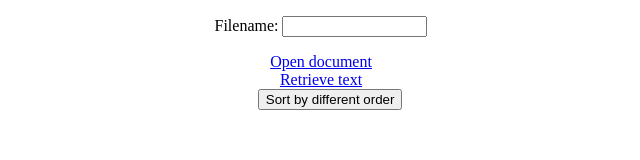
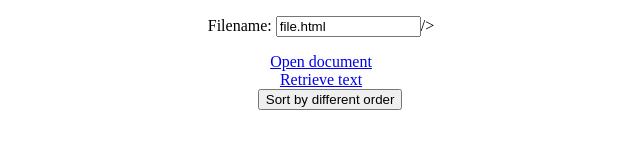
Before and after one commit to RogersCao/rogerscao.github.io, a plain HTML site: page 213/Assignment1/Exercise 3.html in a window 1280 px wide. Shown: the full height of the page, 319-959 px from the left. Drawn offline with Linux system fonts and the light colour scheme.

Commit message:
Update Exercise 3.html

```diff
--- a/213/Assignment1/Exercise 3.html
+++ b/213/Assignment1/Exercise 3.html
@@ -159,7 +159,7 @@
 </head>
 <body>
 <div id="inputSection">
-    <p id="inputArea">Filename: <input id="url" name="url" size=15 type="Text"/></p>
+    <p id="inputArea">Filename: <input id="url" name="url" size=15 type="Text" value="file.html">/></p>
     <a href="javascript:openFile(document.getElementById('url').value)" id="open">Open document</a></br>
     <a href="javascript:retrieveText(w.document.body)" id="get">Retrieve text</a><br/>
 </div>
```
